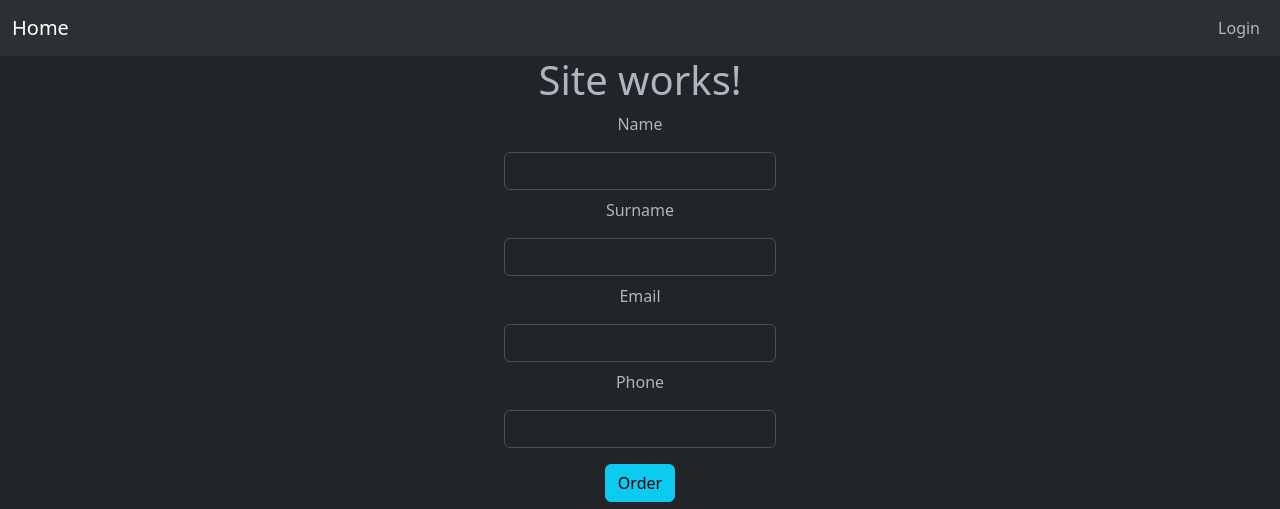
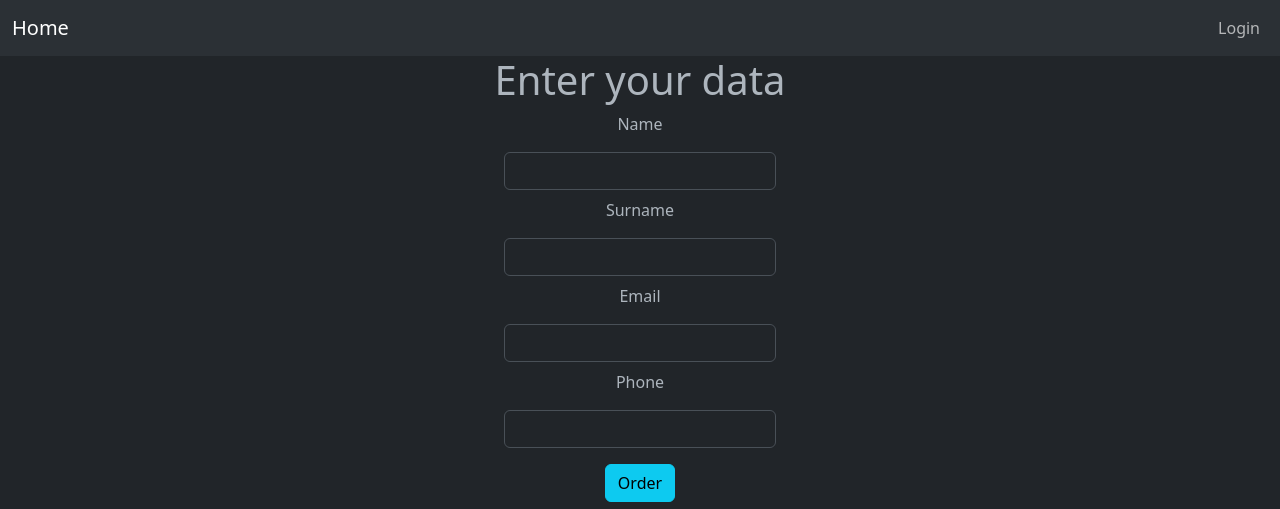
Before and after one commit to Miczigun/private-lessons-calendar, a Django app: template lessons/templates/lessons/update_class.html in a window 1280 px wide. Shown: the top 509 px of the page. Run offline with Django 4.2, Linux system fonts and the light colour scheme; the template is opened without the code that fills it: values that come from a table or form of the project are taken from there, others are empty.

Commit message:
a few changes

```diff
--- a/lessons/templates/lessons/login_page.html
+++ b/lessons/templates/lessons/login_page.html
@@ -6,7 +6,7 @@
     <form action="" method="post">
         {% csrf_token %}
         <div>
-            <label class="form-label">Username</label>
+            <label class="form-label">Email</label>
             <input type="email" name="email" class="form-control my-2">
         </div>
         <div>
--- a/lessons/templates/lessons/update_class.html
+++ b/lessons/templates/lessons/update_class.html
@@ -3,7 +3,7 @@
 {% block content %}
 <main>
     <div class="container text-center w-25">
-        <h1>Site works!</h1>
+        <h1>Enter your data</h1>
         <form method="post" action="">
             {% csrf_token %}
             {% for field in form %}
```
